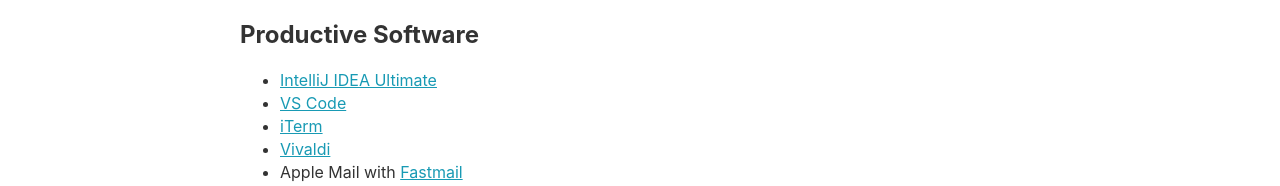
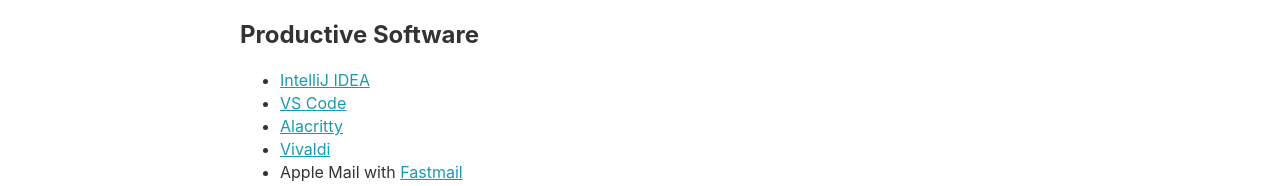
Before and after one commit to jshiell/jshiell.github.io, an Eleventy site: page uses/index.md in a window 1280 px wide. Shown: the part 503-689 px from the top of the page. Built offline with nearby package versions, Linux system fonts and the light colour scheme; Eleventy itself is replaced by a stand-in of ours; files that its build step writes are made by us from their sources.

Commit message:
Small updates to uses

```diff
--- a/uses/index.md
+++ b/uses/index.md
@@ -27,9 +27,9 @@
 
 ## Productive Software
 
-* [IntelliJ IDEA Ultimate](https://www.jetbrains.com/idea/)
+* [IntelliJ IDEA](https://www.jetbrains.com/idea/)
 * [VS Code](https://code.visualstudio.com/)
-* [iTerm](https://iterm2.com/)
+* [Alacritty](https://alacritty.org)
 * [Vivaldi](https://vivaldi.com/)
 * Apple Mail with [Fastmail](https://www.fastmail.com/)
 * [Things](https://culturedcode.com/things/)
```
